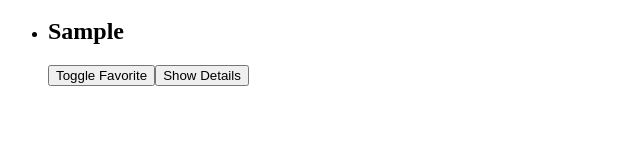
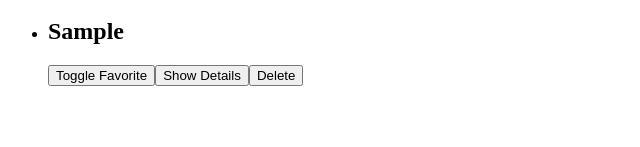
Before and after one commit to wiamnasr/vue-cli-01-a-new-vue-project, a Vue app: page / in a window 1280 px wide. Both pictures are taken after typing "Sample", "5551234", "name@example.com" into the empty fields and a click on the button "Add Contact". Shown: the part 153-300 px from the top of the page, without its empty margins (0-640 px from the left). Built offline with nearby package versions, Linux system fonts and the light colour scheme.

Commit message:
adding delete method

```diff
--- a/src/App.vue
+++ b/src/App.vue
@@ -11,6 +11,7 @@
       :email-address="friend.email"
       :is-favorite="friend.favorite"
       @toggle-favorite="toggleFavoriteStatus"
+      @delete-friend-info="deleteFriendInfo"
     />
   </ul>
 </template>
@@ -50,6 +51,10 @@
         console.log(friendInfo);
         this.friends.push(friendInfo);
       },
+
+      deleteFriendInfo(friendId) {
+        this.friends.splice(friendId, 1);
+      },
     },
   };
 </script>
--- a/src/components/FriendContact.vue
+++ b/src/components/FriendContact.vue
@@ -12,6 +12,7 @@
       <li><strong>Phone:</strong>{{ phoneNumber }}</li>
       <li><strong>Email:</strong>{{ emailAddress }}</li>
     </ul>
+    <button @click="deleteFriendInfo">Delete</button>
   </li>
 </template>
 
@@ -67,6 +68,13 @@
           return false;
         }
       },
+      'delete-friend-info': function (id) {
+        if (id) {
+          return true;
+        } else {
+          return false;
+        }
+      },
     },
 
     data() {
@@ -94,6 +102,9 @@
         // This is accomplished by passing a second argument, here we expect to get the friend id as an extra prop
         this.$emit('toggle-favorite', this.id);
       },
+      deleteFriendInfo() {
+        this.$emit('delete-friend-info', this.id);
+      },
     },
   };
 </script>
```
